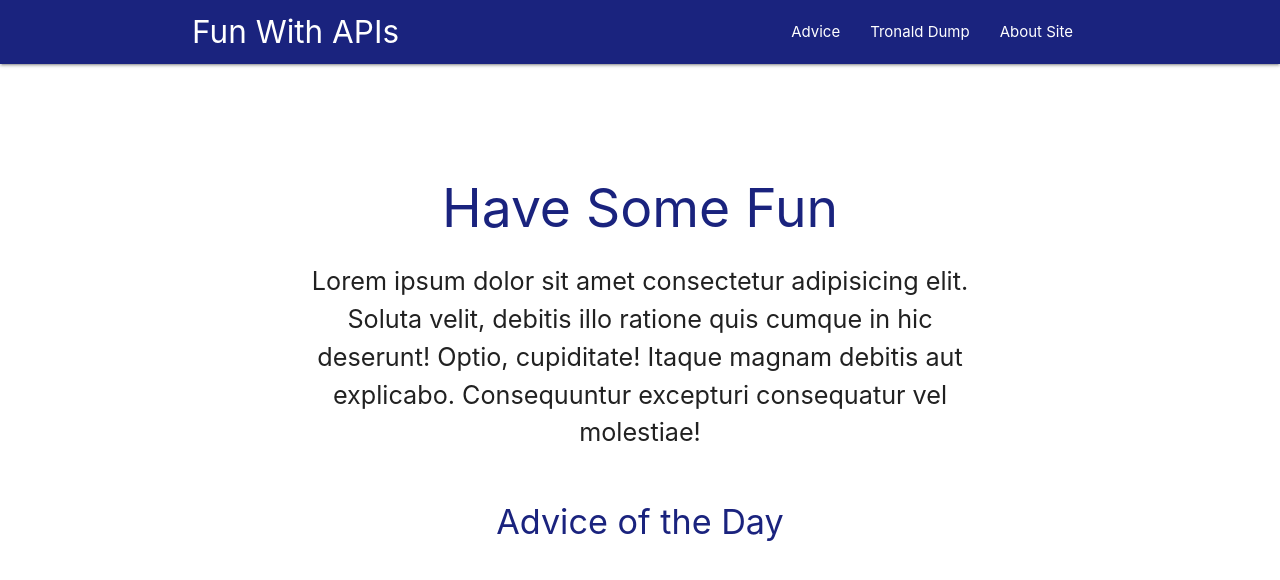
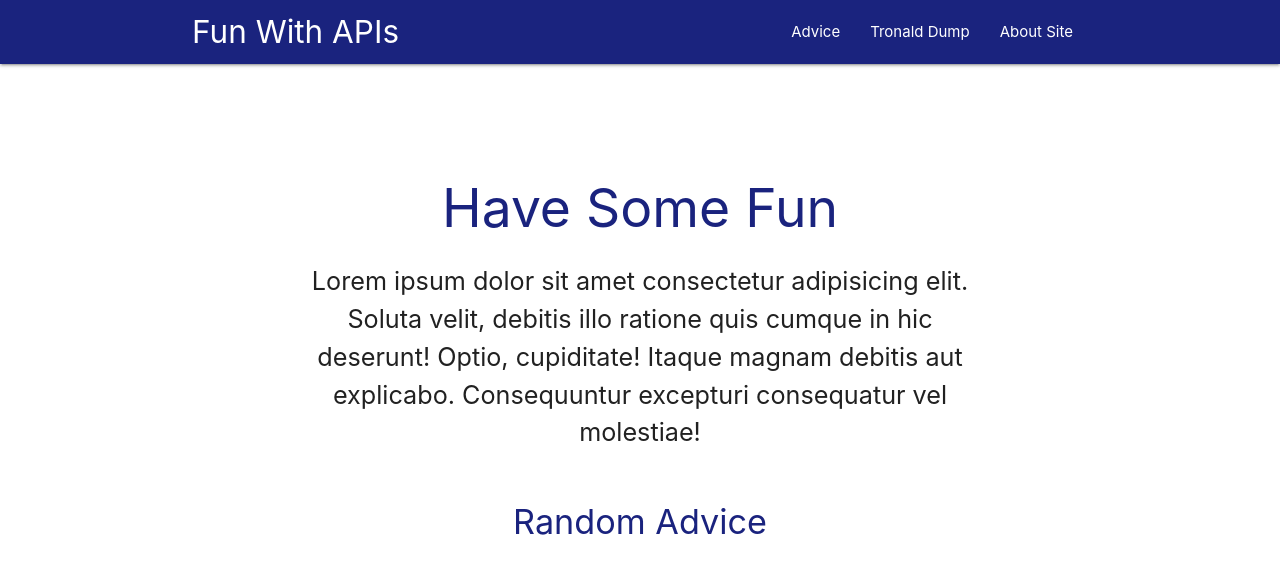
Before and after one commit to dokenedgar/playing-with-apis-and-react, a React (Create React App) app: page / in a window 1280 px wide. Shown: the top 580 px of the page. Built offline with nearby package versions, Linux system fonts and the light colour scheme; no server answers.

Commit message:
Change heading on home page from advice of the day -> Random advice because the advice changes upon each page refresh

```diff
--- a/src/components/Home.js
+++ b/src/components/Home.js
@@ -19,7 +19,7 @@ class Home extends Component {
                 <div className="box center">
                     <h2 className="indigo-text text-darken-4">Have Some Fun</h2>
                     <p className="flow-text">Lorem ipsum dolor sit amet consectetur adipisicing elit. Soluta velit, debitis illo ratione quis cumque in hic deserunt! Optio, cupiditate! Itaque magnam debitis aut explicabo. Consequuntur excepturi consequatur vel molestiae!</p>
-                    <h4 className="gap indigo-text text-darken-4">Advice of the Day</h4>
+                    <h4 className="gap indigo-text text-darken-4">Random Advice</h4>
                     <p className="flow-text">{this.state.advice}</p>
                 </div>
             </div>
```
